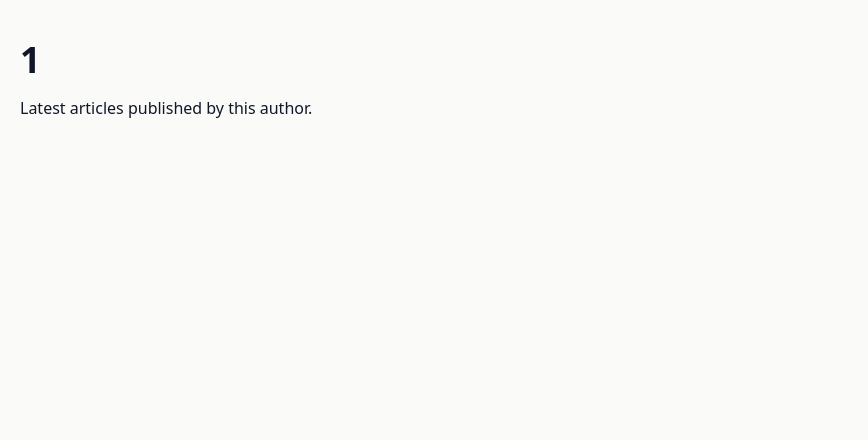
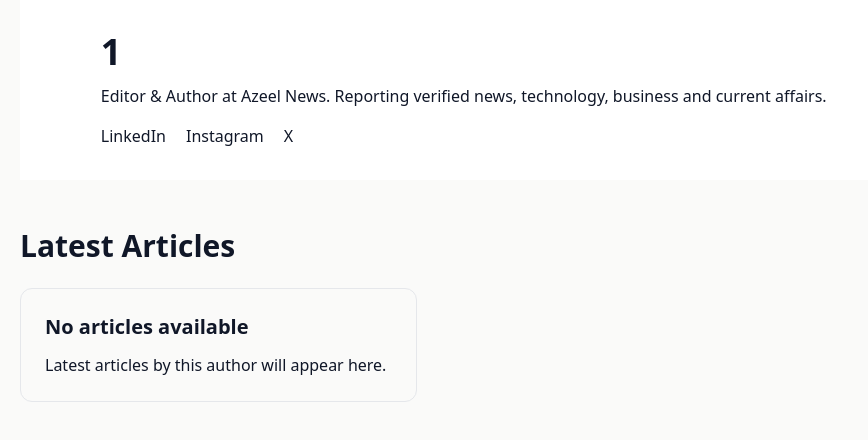
Before and after one commit to azeelnews-official/azeelnewsofficial, a Next.js app: page /author/1 in a window 1280 px wide. Shown: the top 440 px of the page, without its empty margins (0-868 px from the left). Built offline with nearby package versions, Linux system fonts and the light colour scheme; no server answers.

Commit message:
Fix duplicate Next layouts

```diff
--- a/app/author/[slug]/page.jsx
+++ b/app/author/[slug]/page.jsx
@@ -1,18 +1,130 @@
 export default async function AuthorPage({ params }) {
 
-  const { slug } = await params;
+const { slug } = await params;
 
-  return (
-    <main className="container mx-auto py-10 px-5">
+const authorName = slug
+.replaceAll("-", " ")
+.replace(/\b\w/g, (c) => c.toUpperCase());
 
-      <h1 className="text-4xl font-bold capitalize">
-        {slug.replace("-", " ")}
-      </h1>
 
-      <p className="mt-4 text-gray-600">
-        Latest articles published by this author.
-      </p>
+return (
 
-    </main>
-  );
+<main>
+
+<section className="bg-gray-100 py-14">
+
+<div className="max-w-6xl mx-auto px-5">
+
+
+<div className="bg-white rounded-2xl shadow p-8 flex items-center gap-6">
+
+
+<div className="w-24 h-24 rounded-full bg-blue-700 text-white flex items-center justify-center text-4xl font-bold">
+A
+</div>
+
+
+<div>
+
+<h1 className="text-4xl font-bold">
+{authorName}
+</h1>
+
+
+<p className="mt-3 text-gray-600">
+Editor & Author at Azeel News. Reporting verified news, technology, business and current affairs.
+</p>
+
+
+<div className="flex gap-5 mt-4 text-blue-600">
+
+<a href="#">
+LinkedIn
+</a>
+
+<a href="#">
+Instagram
+</a>
+
+<a href="#">
+X
+</a>
+
+</div>
+
+
+</div>
+
+
+</div>
+
+
+</div>
+
+</section>
+
+
+
+<section className="max-w-6xl mx-auto px-5 py-12">
+
+
+<h2 className="text-3xl font-bold mb-6">
+Latest Articles
+</h2>
+
+
+<div className="grid md:grid-cols-3 gap-6">
+
+
+<div className="border rounded-xl p-6">
+
+<h3 className="font-bold text-xl">
+No articles available
+</h3>
+
+<p className="text-gray-600 mt-3">
+Latest articles by this author will appear here.
+</p>
+
+</div>
+
+
+</div>
+
+
+</section>
+
+
+
+<section className="bg-blue-900 text-white py-12">
+
+
+<div className="max-w-6xl mx-auto px-5 text-center">
+
+
+<h2 className="text-3xl font-bold">
+Stay Updated With Azeel News
+</h2>
+
+
+<p className="mt-3">
+Get breaking news, technology updates and important stories directly in your inbox.
+</p>
+
+
+<button className="mt-6 bg-white text-blue-900 px-6 py-3 rounded-lg font-bold">
+Subscribe
+</button>
+
+
+</div>
+
+
+</section>
+
+
+</main>
+
+)
+
 }
--- a/app/contact/layout.tsx
+++ /dev/null
@@ -1,7 +0,0 @@
-import type { Metadata } from "next";
-
-export const metadata: Metadata = { title: "Contact Us", alternates: { canonical: "/contact" } };
-
-export default function ContactLayout({ children }: { children: React.ReactNode }) {
-  return children;
-}
```
